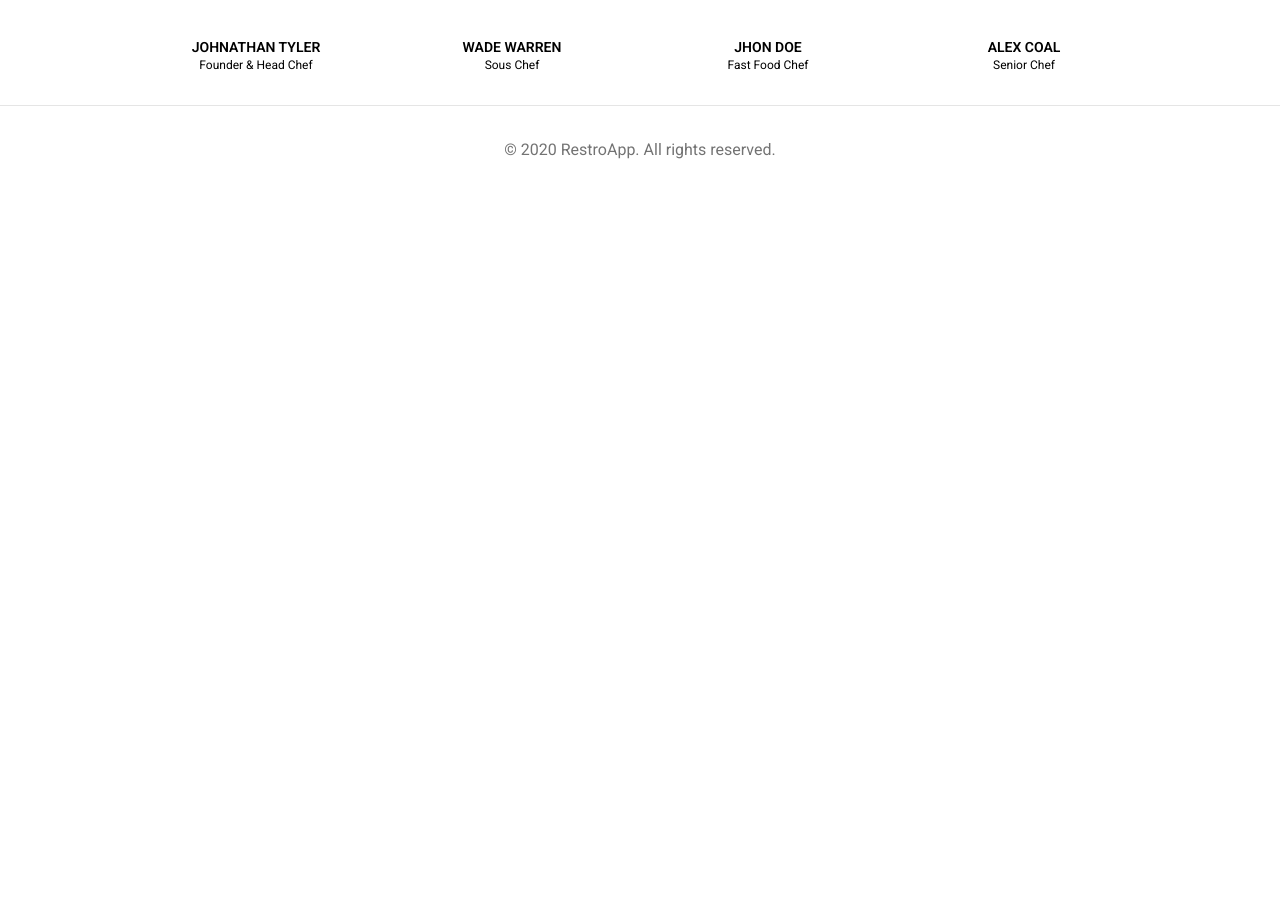
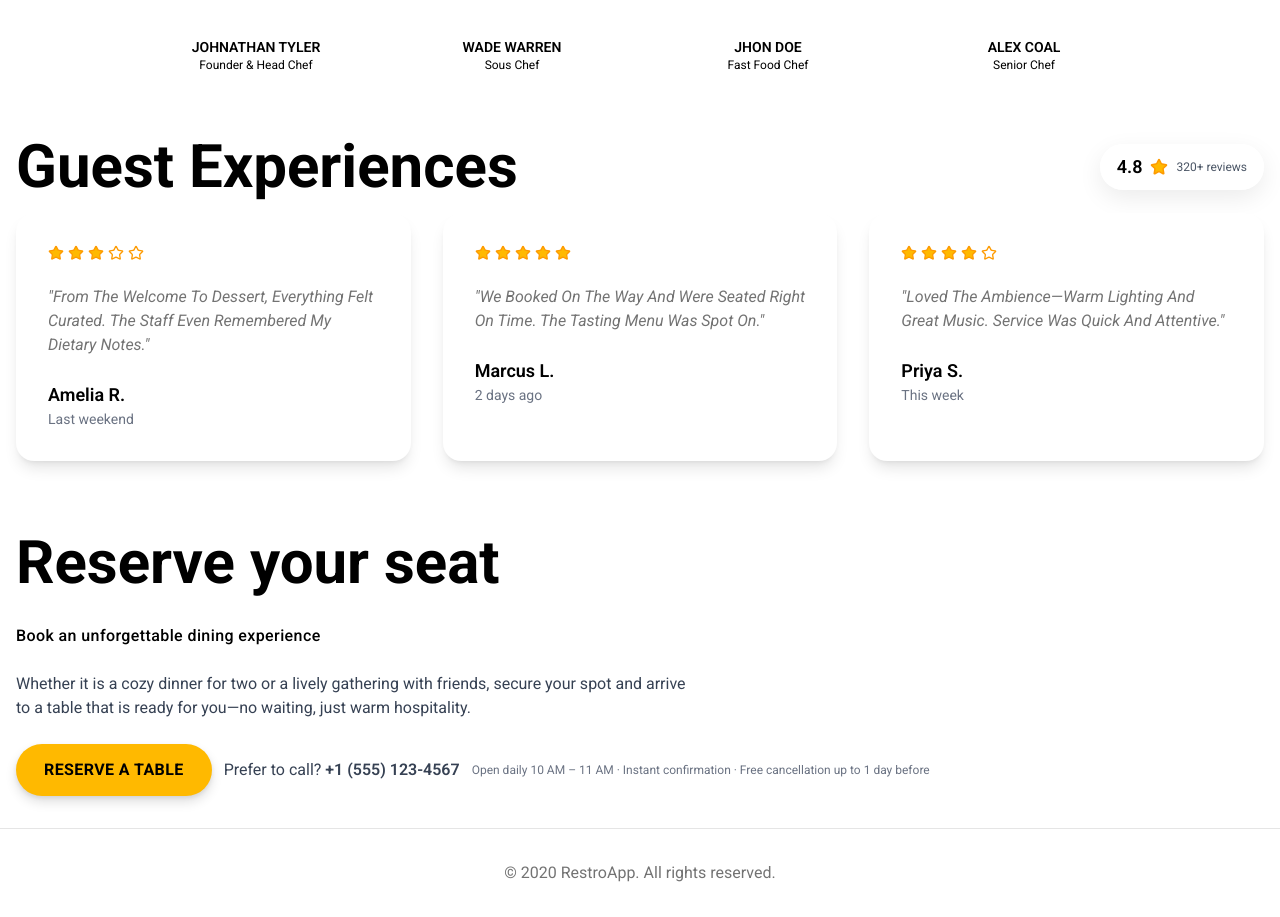
Before and after one commit to ashish-off/reservation, a React (Vite) app in the folder frontend/: page / in a window 1280 px wide. Shown: the part 2130-3047 px from the top of the page. Before the commit the page ends 2324 px from the top, so only its background shows below. Built offline with nearby package versions, Linux system fonts and the light colour scheme.

Commit message:
feat: add ReservationDetails and Reviews components to enhance reservation experience on Home page

```diff
--- /dev/null
+++ b/frontend/src/components/ReservationDetails.tsx
@@ -0,0 +1,58 @@
+
+import Button from "./customUI/Button";
+import Reviews from "./Reviews";
+
+const ReservationDetails = () => {
+
+  const handleReserveClick = () => {
+    window.location.href = "/reservation";
+  };
+
+  return (
+    <section className="py-12 md:py-8" id="reservation">
+      <div className="container md:mx-auto px-4">
+        {/* review section */}
+        <Reviews/>
+
+        <div className="flex flex-col gap-6 pt-16">
+          <p className="text-4xl md:text-5xl lg:text-6xl font-bold leading-tight ">
+            Reserve your seat
+          </p>
+          <h2 className="text-xs md:text-sm lg:text-base font-medium tracking-wide">
+            Book an unforgettable dining experience
+          </h2>
+          <p className="text-gray-700 text-sm md:text-base max-w-2xl">
+            Whether it is a cozy dinner for two or a lively gathering with
+            friends, secure your spot and arrive to a table that is ready for
+            you—no waiting, just warm hospitality.
+          </p>
+
+          <div className="flex flex-col sm:flex-row sm:items-center gap-3">
+            <Button
+              onClick={handleReserveClick}
+              className="bg-amber-400 hover:bg-amber-300 px-6 py-3 md:px-7 md:py-3.5 rounded-full uppercase tracking-wide"
+            >
+              Reserve a Table
+            </Button>
+            <div className="text-sm md:text-base text-gray-700">
+              Prefer to call?{" "}
+              <a
+                className="font-semibold hover:text-amber-600"
+                href="tel:+15551234567"
+              >
+                +1 (555) 123-4567
+              </a>
+            </div>
+
+            <div className="text-xs text-gray-500">
+              Open daily 10 AM – 11 AM · Instant confirmation · Free
+              cancellation up to 1 day before
+            </div>
+          </div>
+        </div>
+      </div>
+    </section>
+  );
+};
+
+export default ReservationDetails;
--- /dev/null
+++ b/frontend/src/components/Reviews.tsx
@@ -0,0 +1,80 @@
+import { Star } from "lucide-react";
+
+const Reviews = () => {
+  // only 3 reviews
+  const reviews = [
+    {
+      id: 1,
+      name: "Amelia R.",
+      date: "Last weekend",
+      rating: 3,
+      comment:
+        "From the welcome to dessert, everything felt curated. The staff even remembered my dietary notes.",
+    },
+    {
+      id: 2,
+      name: "Marcus L.",
+      date: "2 days ago",
+      rating: 5,
+      comment:
+        "We booked on the way and were seated right on time. The tasting menu was spot on.",
+    },
+    {
+      id: 3,
+      name: "Priya S.",
+      date: "This week",
+      rating: 4,
+      comment:
+        "Loved the ambience—warm lighting and great music. Service was quick and attentive.",
+    },
+  ];
+
+  const renderStars = (count: number) => (
+    <div className="flex gap-1 text-amber-500">
+      {Array.from({ length: 5 }).map((_, idx) => (
+        <Star
+          key={idx}
+          size={16}
+          className={idx < count ? "fill-amber-400" : "fill-transparent"}
+        />
+      ))}
+    </div>
+  );
+  return (
+    <div className="flex flex-col gap-4">
+      <div className="flex items-center justify-between">
+        <h3 className="text-2xl sm:text-4xl md:text-5xl lg:text-6xl font-bold">
+          Guest Experiences
+        </h3>
+
+        <div className="flex items-center gap-2 rounded-full bg-white/80 border border-white/60 px-4 py-2 shadow-[0_8px_24px_rgba(0,0,0,0.08)]">
+          <span className="text-lg font-semibold">4.8</span>
+          <Star size={18} className="fill-amber-400 text-amber-500" />
+          <span className="text-xs text-gray-600">320+ reviews</span>
+        </div>
+      </div>
+
+      <div className="grid md:grid-cols-3 gap-8">
+        {reviews.map((review) => (
+          <div
+            key={review.id}
+            className=" rounded-2xl bg-background p-4 md:p-8 shadow-lg flex flex-col gap-6"
+          >
+            <div className="flex items-center justify-between">
+              {renderStars(review.rating)}
+            </div>
+            <p className="text-muted-foreground italic capitalize">
+              "{review.comment}"
+            </p>
+              <div>
+                <p className="text-lg font-semibold">{review.name}</p>
+                <p className="text-sm text-gray-500">{review.date}</p>
+              </div>
+          </div>
+        ))}
+      </div>
+    </div>
+  );
+};
+
+export default Reviews;
--- a/frontend/src/pages/Home.tsx
+++ b/frontend/src/pages/Home.tsx
@@ -4,6 +4,7 @@ import Qualities from '../components/Qualities'
 import PopularDishes from '../components/PopularDishes'
 import Team from '@/components/Team'
 import Footer from '@/components/Footer'
+import ReservationDetails from '@/components/ReservationDetails'
 
 const Home = () => {
   return (
@@ -13,6 +14,7 @@ const Home = () => {
     <Qualities/>
     <PopularDishes/>
     <Team />
+    <ReservationDetails/>
     <Footer/>
     </>
   )
```
